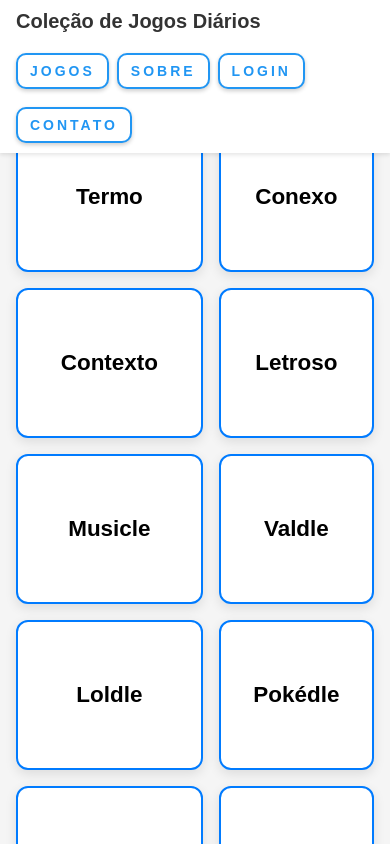
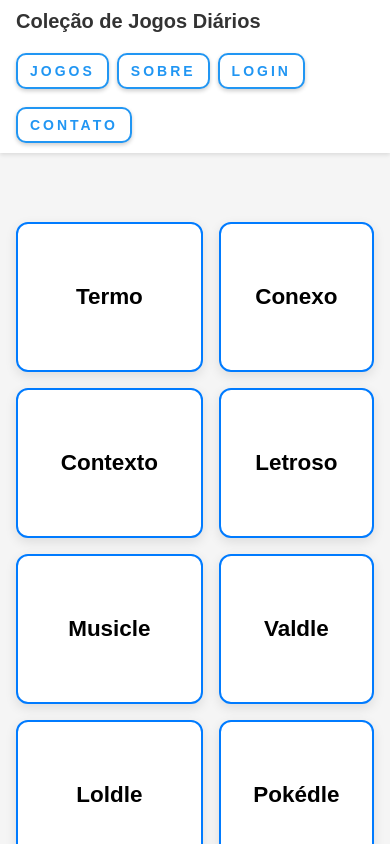
Before and after one commit to martinhoteixeira/jogosdiarios, a React (Vite) app: page / in a window 390 px wide. Shown: the top 844 px of the page. Built offline with nearby package versions, Linux system fonts and the light colour scheme.

Commit message:
Correção básica.

```diff
--- a/src/components/Games/GameList/GameList.css
+++ b/src/components/Games/GameList/GameList.css
@@ -16,6 +16,6 @@
     gap: 16px;
     padding-left: 16px;
     padding-right: 16px;
-    padding-top: 400px;
+    padding-top: 600px;
   }
 }
```
